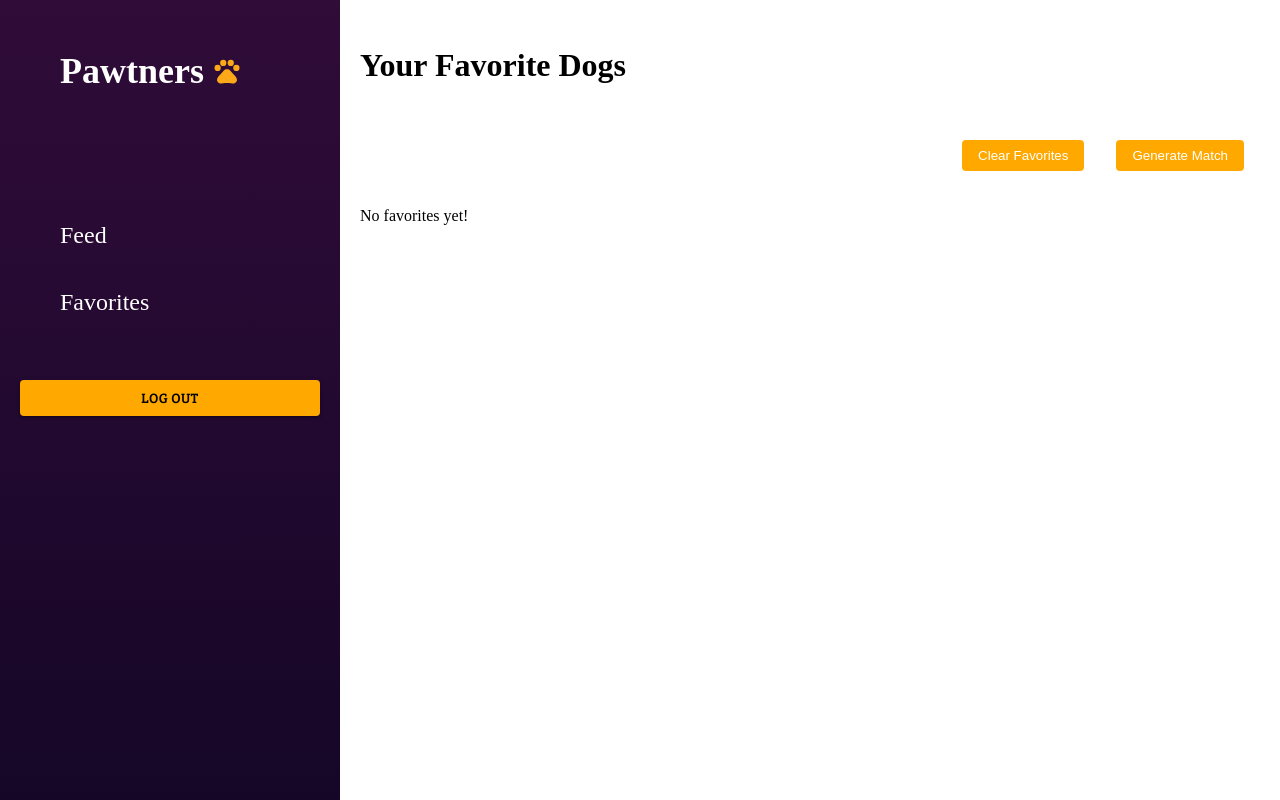
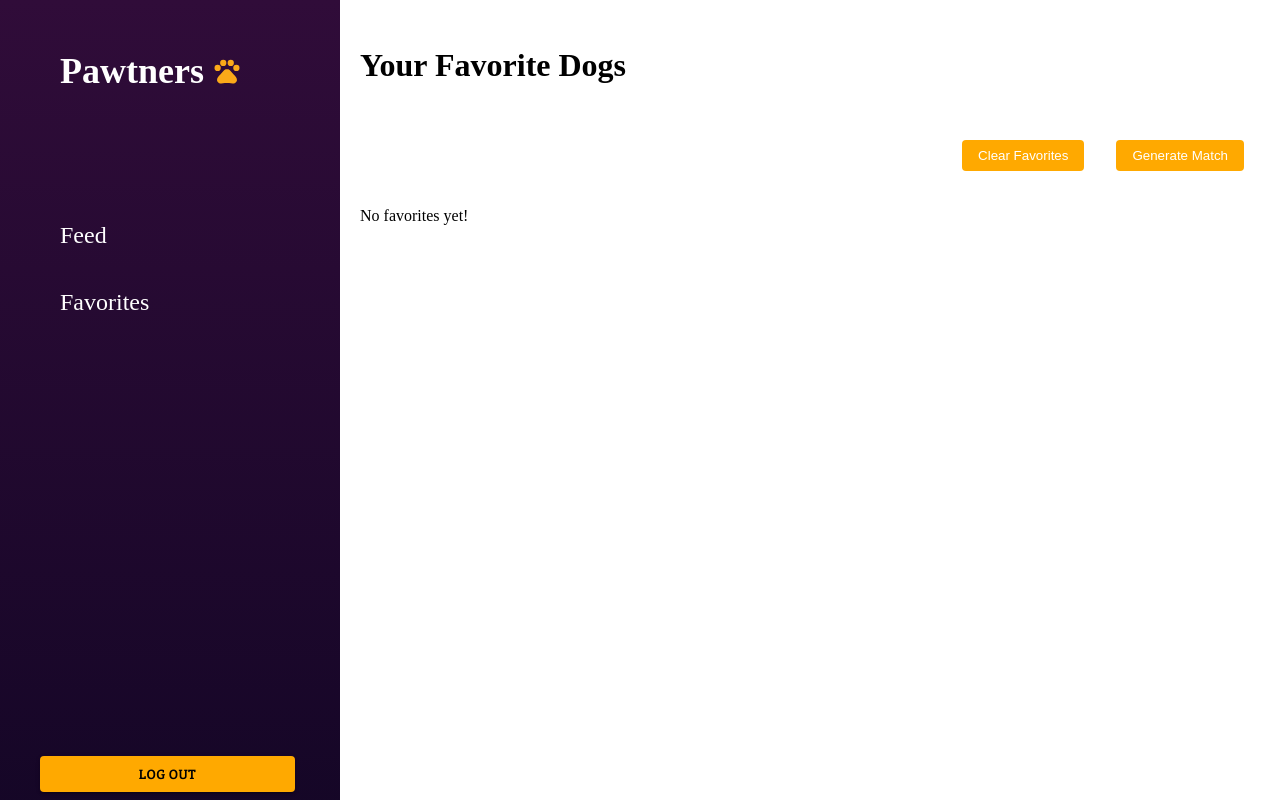
Before and after one commit to drDoWhile0/Fetch-Take-Home-Exercise, a React (Create React App) app: page /favorites in a window 1280 px wide. Built offline with nearby package versions, Linux system fonts and the light colour scheme.

Commit message:
style: add styles and padding to the logout button from the favorites view

```diff
--- a/src/styles/components/_favorites.scss
+++ b/src/styles/components/_favorites.scss
@@ -11,6 +11,12 @@
       top: 0;
       z-index: 10;
       padding: 20px;
+
+      .login-component__login-card__button {
+        margin-left: 20px;
+        margin-top: 400px;
+        width: 85%;
+      }
     }
 
     .favorites-container__main-content {
```
